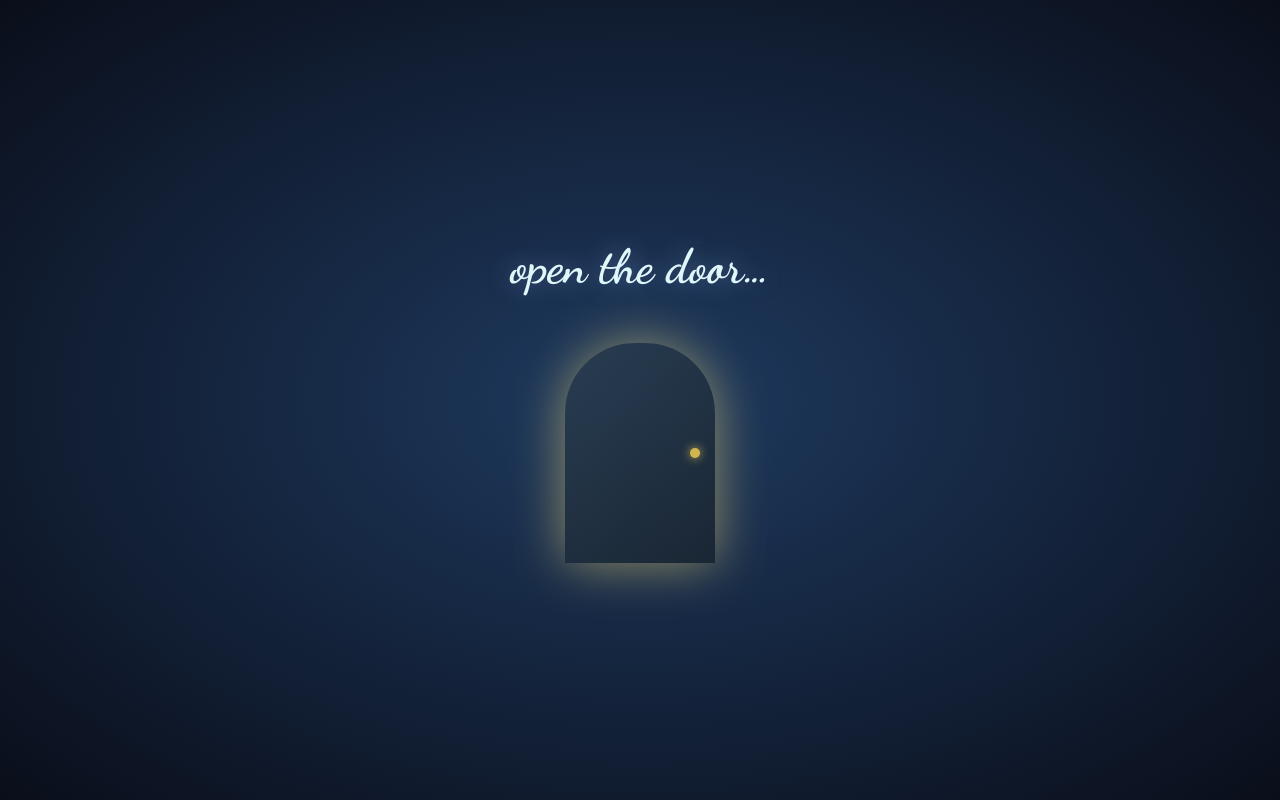
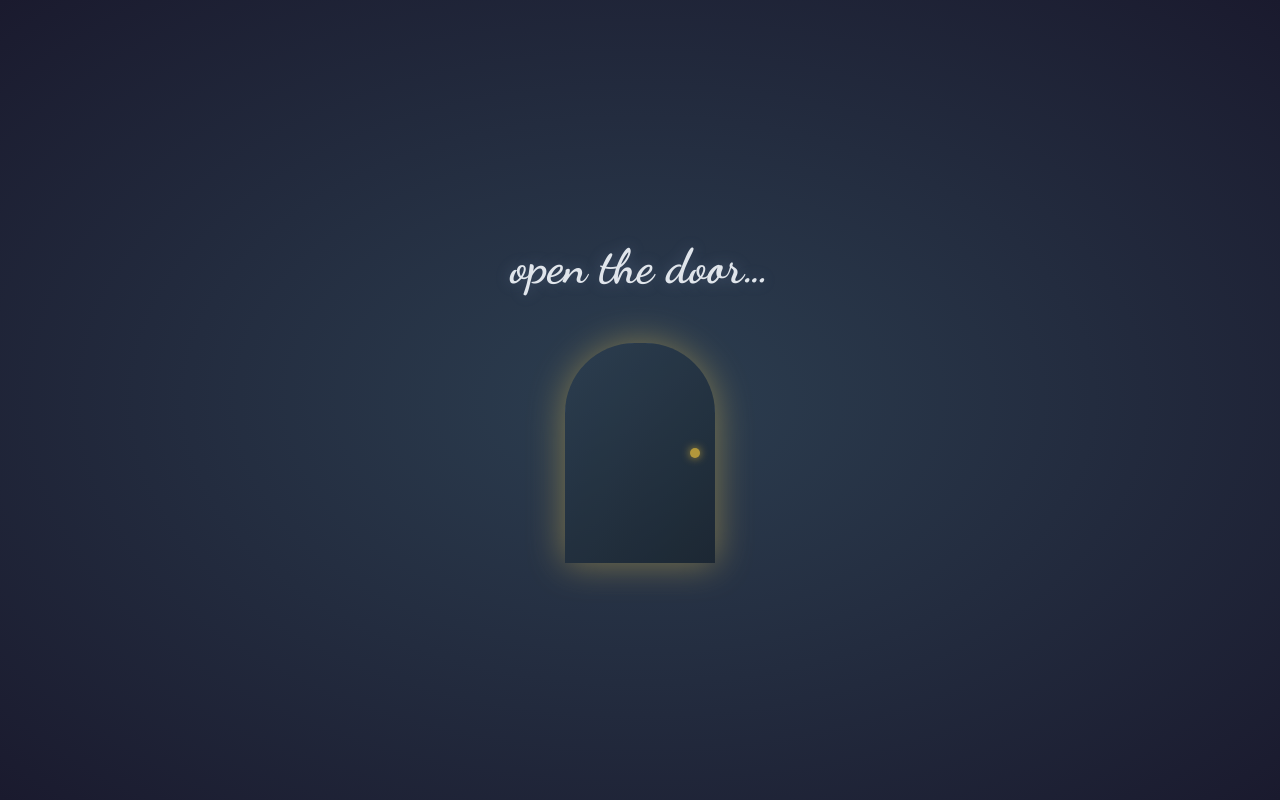
Before and after one commit to ddnetwork-ent/happybirthday-b, a plain HTML site: page index.html in a window 1280 px wide. Shown: the top 800 px of the page. Drawn offline with Linux system fonts and the light colour scheme; grey boxes are pictures that could not be loaded; animation ran at ten frames a second.

Commit message:
Update CSS variables and styles for consistency

```diff
--- a/index.html
+++ b/index.html
@@ -15,16 +15,16 @@
            1. CSS VARIABLES & GLOBALS
            =================================== */
         :root {
-            --bg-dark: #0a0e1a;
-            --primary-soft: #a0c4ff;
-            --accent-light: #e0f7fa;
-            --text-light: #fdfdfd;
-            --glow-soft: rgba(160, 196, 255, 0.4);
+            --bg-dark: #1a1a2e;
+            --primary-soft: #8ca0c7;
+            --accent-light: #e0e5eb;
+            --text-light: #f5f5f5;
+            --glow-soft: rgba(140, 160, 199, 0.3);
             --script-font: 'Dancing Script', cursive;
             --body-font: 'Quicksand', sans-serif;
-            --fairy-blue: #5e92f3;
-            --fairy-silver: #e6e9f0;
-            --fairy-gold: #ffd54f;
+            --fairy-blue: #6b7aa1;
+            --fairy-silver: #d4d8e0;
+            --fairy-gold: #d4af37;
         }
 
         * {
@@ -79,7 +79,7 @@
             left: 0;
             width: 100%;
             height: 100%;
-            background: radial-gradient(ellipse at center, #1e3a5f 0%, #0a0e1a 100%);
+            background: radial-gradient(ellipse at center, #2c3e50 0%, #1a1a2e 100%);
             z-index: 1000; /* Highest z-index for overlay */
             display: flex;
             justify-content: center;
@@ -93,7 +93,7 @@
             font-family: var(--script-font);
             font-size: clamp(2rem, 5vw, 3rem);
             color: var(--accent-light);
-            text-shadow: 0 0 25px var(--glow-soft);
+            text-shadow: 0 0 15px var(--glow-soft);
             opacity: 0;
             animation: fadeInGlow 3s ease forwards;
             animation-delay: 2s;
@@ -116,7 +116,7 @@
             height: 100%;
             border: 5px solid var(--primary-soft);
             border-radius: 75px 75px 0 0;
-            box-shadow: inset 0 0 30px var(--glow-soft), 0 0 40px var(--glow-soft);
+            box-shadow: inset 0 0 20px var(--glow-soft), 0 0 30px var(--glow-soft);
             animation: frameGlow 3s infinite alternate;
         }
         .door {
@@ -138,7 +138,7 @@
             background: var(--fairy-gold);
             border-radius: 50%;
             transform: translateY(-50%);
-            box-shadow: 0 0 10px var(--fairy-gold);
+            box-shadow: 0 0 8px var(--fairy-gold);
         }
         .magical-door.opened .door { transform: rotateY(-75deg); }
         .light-burst {
@@ -171,7 +171,7 @@
             -webkit-background-clip: text;
             background-clip: text;
             -webkit-text-fill-color: transparent;
-            filter: drop-shadow(0 0 15px var(--glow-soft));
+            filter: drop-shadow(0 0 10px var(--glow-soft));
             animation: titleShine 5s infinite, slideInFromTop 2.5s ease;
         }
         .typewriter-sentence {
@@ -181,7 +181,7 @@
             min-height: 2em;
             max-width: 90%;
             color: var(--text-light);
-            text-shadow: 0 0 5px rgba(255,255,255,0.3);
+            text-shadow: 0 0 3px rgba(255,255,255,0.2);
         }
         .typewriter-sentence .letter {
             opacity: 0;
@@ -201,7 +201,7 @@
         /* ===================================
            5. COMPONENT: LOVE CARDS
            =================================== */
-        #love-cards { background: linear-gradient(to bottom, rgba(15, 15, 30, 0.5), rgba(160, 196, 255, 0.1)); }
+        #love-cards { background: linear-gradient(to bottom, rgba(30, 30, 45, 0.5), rgba(140, 160, 199, 0.1)); }
         .cards-container {
             display: grid;
             grid-template-columns: repeat(auto-fit, minmax(280px, 1fr));
@@ -254,7 +254,7 @@
             left: -50%;
             width: 200%;
             height: 200%;
-            background: linear-gradient(45deg, transparent 30%, rgba(255,255,255,0.4) 50%, transparent 70%);
+            background: linear-gradient(45deg, transparent 30%, rgba(255,255,255,0.3) 50%, transparent 70%);
             transform: rotate(45deg) translateX(-100%);
             transition: transform 0.8s;
         }
@@ -273,7 +273,7 @@
             font-family: var(--script-font);
             font-size: clamp(2.5rem, 6vw, 3rem);
             margin-bottom: 2rem;
-            filter: drop-shadow(0 0 10px var(--glow-soft));
+            filter: drop-shadow(0 0 8px var(--glow-soft));
         }
 
         /* ===================================
@@ -294,7 +294,7 @@
             bottom: 0;
             left: 50%;
             margin-left: -3px;
-            box-shadow: 0 0 15px var(--glow-soft);
+            box-shadow: 0 0 10px var(--glow-soft);
             transform: scaleY(0);
             transform-origin: top;
             transition: transform 1.5s ease;
@@ -324,7 +324,7 @@
             top: 25px;
             border-radius: 50%;
             z-index: 1;
-            box-shadow: 0 0 20px var(--glow-soft);
+            box-shadow: 0 0 15px var(--glow-soft);
             transform: scale(0);
             transition: transform 0.6s cubic-bezier(0.34, 1.56, 0.64, 1) 0.3s;
         }
@@ -334,7 +334,7 @@
         .right::after { left: -16px; }
         .event-content {
             padding: 20px 30px;
-            background: rgba(160, 196, 255, 0.1);
+            background: rgba(140, 160, 199, 0.1);
             backdrop-filter: blur(10px);
             color: var(--text-light);
             position: relative;
@@ -392,7 +392,7 @@
             transition: opacity 0.3s;
             border-radius: 10px;
             overflow: hidden;
-            box-shadow: 0 0 15px var(--glow-soft);
+            box-shadow: 0 0 10px var(--glow-soft);
         }
         .youtube-player:hover { opacity: 1; }
         .youtube-player iframe { width: 100%; height: 100%; }
@@ -416,8 +416,8 @@
         @keyframes blinkCursor { 0%, 100% { opacity: 1; } 50% { opacity: 0; } }
         @keyframes pulse { 0% { box-shadow: 0 0 0 0 var(--glow-soft); } 70% { box-shadow: 0 0 0 15px transparent; } 100% { box-shadow: 0 0 0 0 transparent; } }
         @keyframes zoomInFade { to { opacity: 1; transform: scale(1); } }
-        @keyframes titleShine { 0%, 100% { filter: drop-shadow(0 0 15px var(--glow-soft)) brightness(1); } 50% { filter: drop-shadow(0 0 25px var(--fairy-gold)) brightness(1.2); } }
-        @keyframes frameGlow { from { box-shadow: inset 0 0 30px var(--glow-soft), 0 0 40px var(--glow-soft); } to { box-shadow: inset 0 0 40px var(--fairy-gold), 0 0 60px var(--fairy-gold); } }
+        @keyframes titleShine { 0%, 100% { filter: drop-shadow(0 0 10px var(--glow-soft)) brightness(1); } 50% { filter: drop-shadow(0 0 20px var(--fairy-gold)) brightness(1.1); } }
+        @keyframes frameGlow { from { box-shadow: inset 0 0 20px var(--glow-soft), 0 0 30px var(--glow-soft); } to { box-shadow: inset 0 0 30px var(--fairy-gold), 0 0 40px var(--fairy-gold); } }
 
         /* ===================================
            10. RESPONSIVE DESIGN
@@ -567,7 +567,7 @@
 
         function drawMainBackground() {
             // Semi-transparent black for trail effect
-            bgCtx.fillStyle = 'rgba(10, 14, 26, 0.1)';
+            bgCtx.fillStyle = 'rgba(26, 26, 46, 0.1)';
             bgCtx.fillRect(0, 0, bgCanvas.width, bgCanvas.height);
 
             // Draw nebulae
@@ -703,7 +703,7 @@
             const { canvas, ctx } = setupCanvas('confetti-canvas');
             const confettiPieces = Array(150).fill().map(() => ({
                 x: Math.random() * canvas.width, y: -10, w: 10, h: 5,
-                color: ['#a0c4ff', '#e0f7fa', '#e6e9f0', '#5e92f3', '#ffd54f'][Math.floor(Math.random() * 5)],
+                color: ['#8ca0c7', '#e0e5eb', '#d4d8e0', '#6b7aa1', '#d4af37'][Math.floor(Math.random() * 5)],
                 speed: Math.random() * 3 + 2, rotation: Math.random() * 360, rotSpeed: (Math.random() - 0.5) * 10
             }));
             function drawConfetti() {
```
